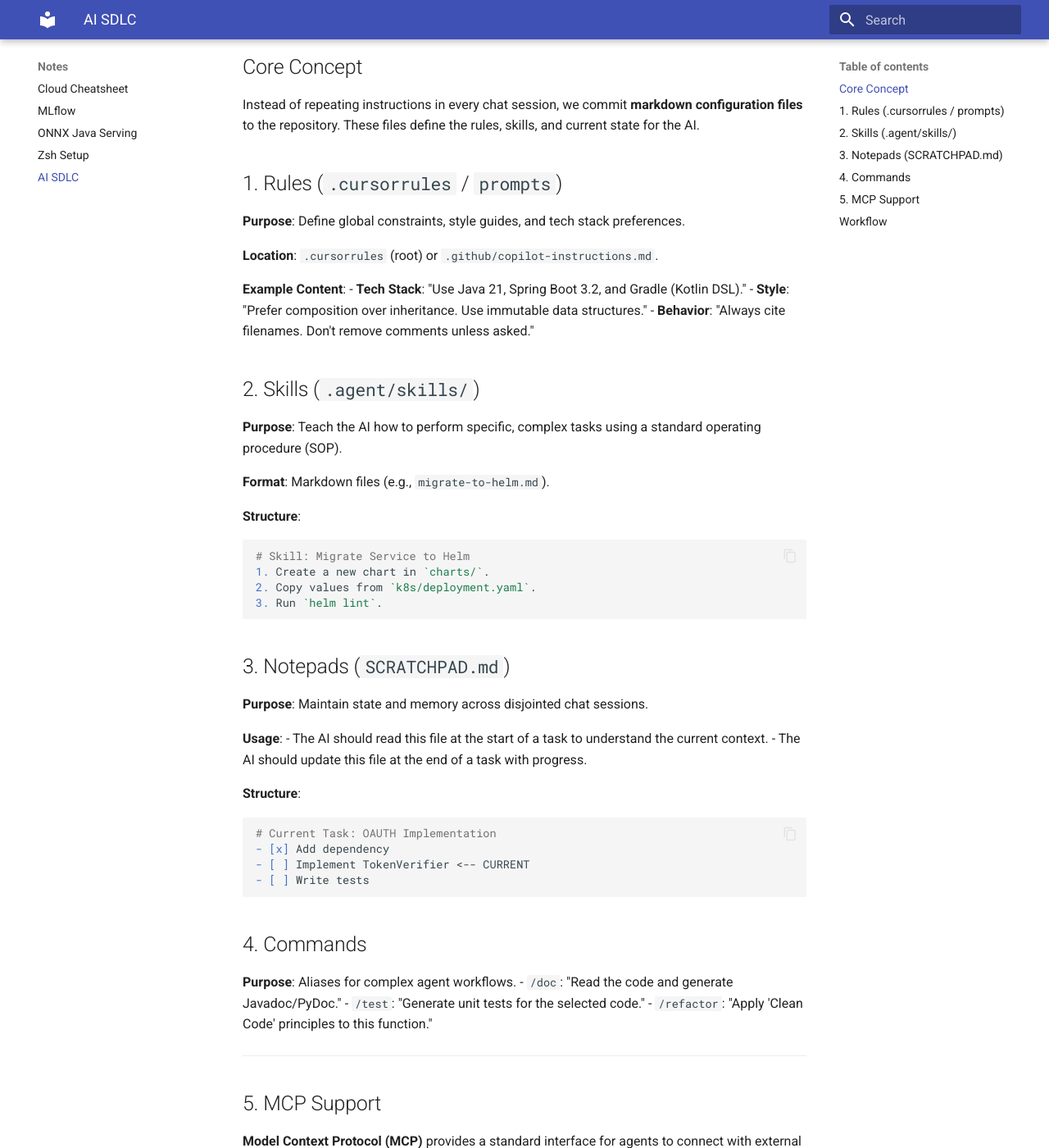
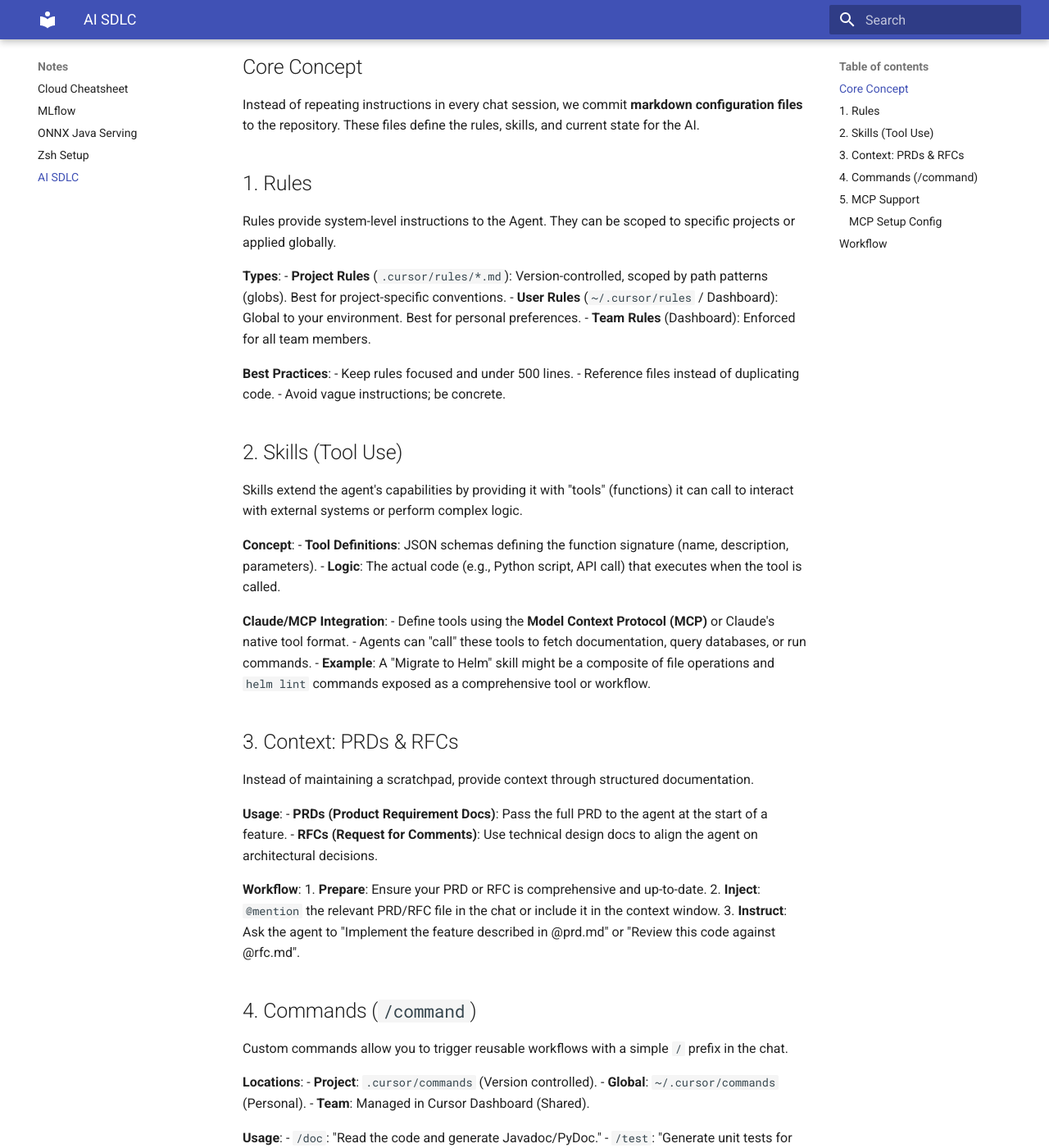
Before and after one commit to DJ92/interview-notes, an MkDocs documentation site: the page built from docs/notes/ai-sdlc.md, in a window 1280 px wide and 1400 px high, scrolled down 255 px. Shown: the whole window at 82% size. Built offline with MkDocs 1.6.1 and Material for MkDocs 9.7.7, drawn with Linux system fonts in a browser that asks for light colours; some of the changed text lies outside the part shown.

Commit message:
refactor(docs): refine AI SDLC notes with MCP support and better context guide

````diff
--- a/docs/notes/ai-sdlc.md
+++ b/docs/notes/ai-sdlc.md
@@ -5,49 +5,59 @@
 ## Core Concept
 Instead of repeating instructions in every chat session, we commit **markdown configuration files** to the repository. These files define the rules, skills, and current state for the AI.
 
-## 1. Rules (`.cursorrules` / `prompts`)
-**Purpose**: Define global constraints, style guides, and tech stack preferences.
+## 1. Rules
 
-**Location**: `.cursorrules` (root) or `.github/copilot-instructions.md`.
+Rules provide system-level instructions to the Agent. They can be scoped to specific projects or applied globally.
 
-**Example Content**:
-- **Tech Stack**: "Use Java 21, Spring Boot 3.2, and Gradle (Kotlin DSL)."
-- **Style**: "Prefer composition over inheritance. Use immutable data structures."
-- **Behavior**: "Always cite filenames. Don't remove comments unless asked."
+**Types**:
+- **Project Rules** (`.cursor/rules/*.md`): Version-controlled, scoped by path patterns (globs). Best for project-specific conventions.
+- **User Rules** (`~/.cursor/rules` / Dashboard): Global to your environment. Best for personal preferences.
+- **Team Rules** (Dashboard): Enforced for all team members.
 
-## 2. Skills (`.agent/skills/`)
-**Purpose**: Teach the AI how to perform specific, complex tasks using a standard operating procedure (SOP).
+**Best Practices**:
+- Keep rules focused and under 500 lines.
+- Reference files instead of duplicating code.
+- Avoid vague instructions; be concrete.
 
-**Format**: Markdown files (e.g., `migrate-to-helm.md`).
+## 2. Skills (Tool Use)
 
-**Structure**:
-```markdown
-# Skill: Migrate Service to Helm
-1. Create a new chart in `charts/`.
-2. Copy values from `k8s/deployment.yaml`.
-3. Run `helm lint`.
-```
+Skills extend the agent's capabilities by providing it with "tools" (functions) it can call to interact with external systems or perform complex logic.
 
-## 3. Notepads (`SCRATCHPAD.md`)
-**Purpose**: Maintain state and memory across disjointed chat sessions.
+**Concept**:
+- **Tool Definitions**: JSON schemas defining the function signature (name, description, parameters).
+- **Logic**: The actual code (e.g., Python script, API call) that executes when the tool is called.
+
+**Claude/MCP Integration**:
+- Define tools using the **Model Context Protocol (MCP)** or Claude's native tool format.
+- Agents can "call" these tools to fetch documentation, query databases, or run commands.
+- **Example**: A "Migrate to Helm" skill might be a composite of file operations and `helm lint` commands exposed as a comprehensive tool or workflow.
+
+## 3. Context: PRDs & RFCs
+
+Instead of maintaining a scratchpad, provide context through structured documentation.
 
 **Usage**:
-- The AI should read this file at the start of a task to understand the current context.
-- The AI should update this file at the end of a task with progress.
+- **PRDs (Product Requirement Docs)**: Pass the full PRD to the agent at the start of a feature.
+- **RFCs (Request for Comments)**: Use technical design docs to align the agent on architectural decisions.
 
-**Structure**:
-```markdown
-# Current Task: OAUTH Implementation
-- [x] Add dependency
-- [ ] Implement TokenVerifier <-- CURRENT
-- [ ] Write tests
-```
+**Workflow**:
+1. **Prepare**: Ensure your PRD or RFC is comprehensive and up-to-date.
+2. **Inject**: `@mention` the relevant PRD/RFC file in the chat or include it in the context window.
+3. **Instruct**: Ask the agent to "Implement the feature described in @prd.md" or "Review this code against @rfc.md".
 
-## 4. Commands
-**Purpose**: Aliases for complex agent workflows.
+## 4. Commands (`/command`)
+
+Custom commands allow you to trigger reusable workflows with a simple `/` prefix in the chat.
+
+**Locations**:
+- **Project**: `.cursor/commands` (Version controlled).
+- **Global**: `~/.cursor/commands` (Personal).
+- **Team**: Managed in Cursor Dashboard (Shared).
+
+**Usage**:
 - `/doc`: "Read the code and generate Javadoc/PyDoc."
 - `/test`: "Generate unit tests for the selected code."
-- `/refactor`: "Apply 'Clean Code' principles to this function."
+- **With Parameters**: `/commit "fix login bug"` (Passes context to the command).
 
 ---
 
@@ -62,10 +72,76 @@
 | **Project Management** | **JIRA**, **Linear** (Ticket tracking, sprint planning). |
 | **Communication** | **Slack** (Team updates, incident alerts). |
 
+### MCP Setup Config
+*Add these to your MCP configuration file (e.g., `claude_desktop_config.json`).*
+
+**Google Docs & Drive**:
+```json
+"google-drive": {
+  "command": "npx",
+  "args": ["-y", "@modelcontextprotocol/server-google-drive"]
+}
+```
+
+**GitHub**:
+```json
+"github": {
+  "command": "npx",
+  "args": ["-y", "@modelcontextprotocol/server-github"],
+  "env": {
+    "GITHUB_PERSONAL_ACCESS_TOKEN": "<YOUR_TOKEN>"
+  }
+}
+```
+
+**Docker**:
+```json
+"docker": {
+  "command": "docker",
+  "args": ["run", "-i", "--rm", "mcp/docker"]
+}
+```
+
+**JIRA**:
+```json
+"jira": {
+  "command": "npx",
+  "args": ["-y", "@modelcontextprotocol/server-jira"],
+  "env": {
+    "JIRA_API_TOKEN": "<YOUR_TOKEN>",
+    "JIRA_EMAIL": "<YOUR_EMAIL>",
+    "JIRA_INSTANCE_URL": "<YOUR_INSTANCE_URL>"
+  }
+}
+```
+
+**Linear**:
+```json
+"linear": {
+  "command": "npx",
+  "args": ["-y", "@modelcontextprotocol/server-linear"],
+  "env": {
+    "LINEAR_API_KEY": "<YOUR_KEY>"
+  }
+}
+```
+
+**Slack**:
+```json
+"slack": {
+  "command": "npx",
+  "args": ["-y", "@modelcontextprotocol/server-slack"],
+  "env": {
+    "SLACK_BOT_TOKEN": "<YOUR_TOKEN>",
+    "SLACK_SIGNING_SECRET": "<YOUR_SECRET>"
+  }
+}
+```
+
 ---
 
 ## Workflow
 
-1. **Start**: Agent reads `.cursorrules` (Style) and `SCRATCHPAD.md` (Context).
+1. **Start**: Agent reads `.cursorrules` (Style) and consumes context from **PRDs/RFCs**.
 2. **Execute**: Agent uses **Skills** and **MCP Tools** to perform tasks.
-3. **Commit**: Agent updates `SCRATCHPAD.md` with new state.
+3. **Commit**: Agent validates changes against the PRD/RFC requirements.
````
